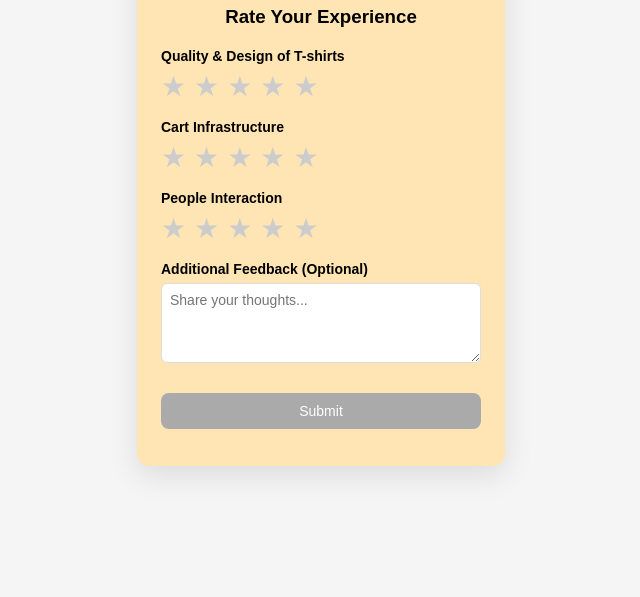
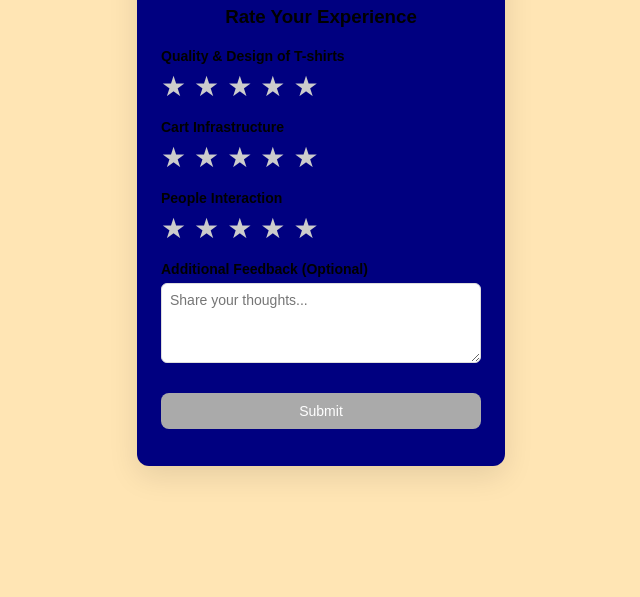
Before and after one commit to clothingculturecart/RatingSite, a plain HTML site: page index.html in a window 1280 px wide. Shown: the part 219-816 px from the top of the page, without its empty margins (319-959 px from the left). Drawn offline with Linux system fonts and the light colour scheme.

Commit message:
Update index.html

```diff
--- a/index.html
+++ b/index.html
@@ -12,10 +12,10 @@
       justify-content: center;
       align-items: center;
       height: 100vh;
-      background: #f5f5f5;
+      background: #ffe5b4;
     }
     .card {
-      background: #ffe5b4;
+      background: #000080;
       padding: 24px;
       border-radius: 12px;
       box-shadow: 0 10px 30px rgba(0,0,0,0.1);
```
